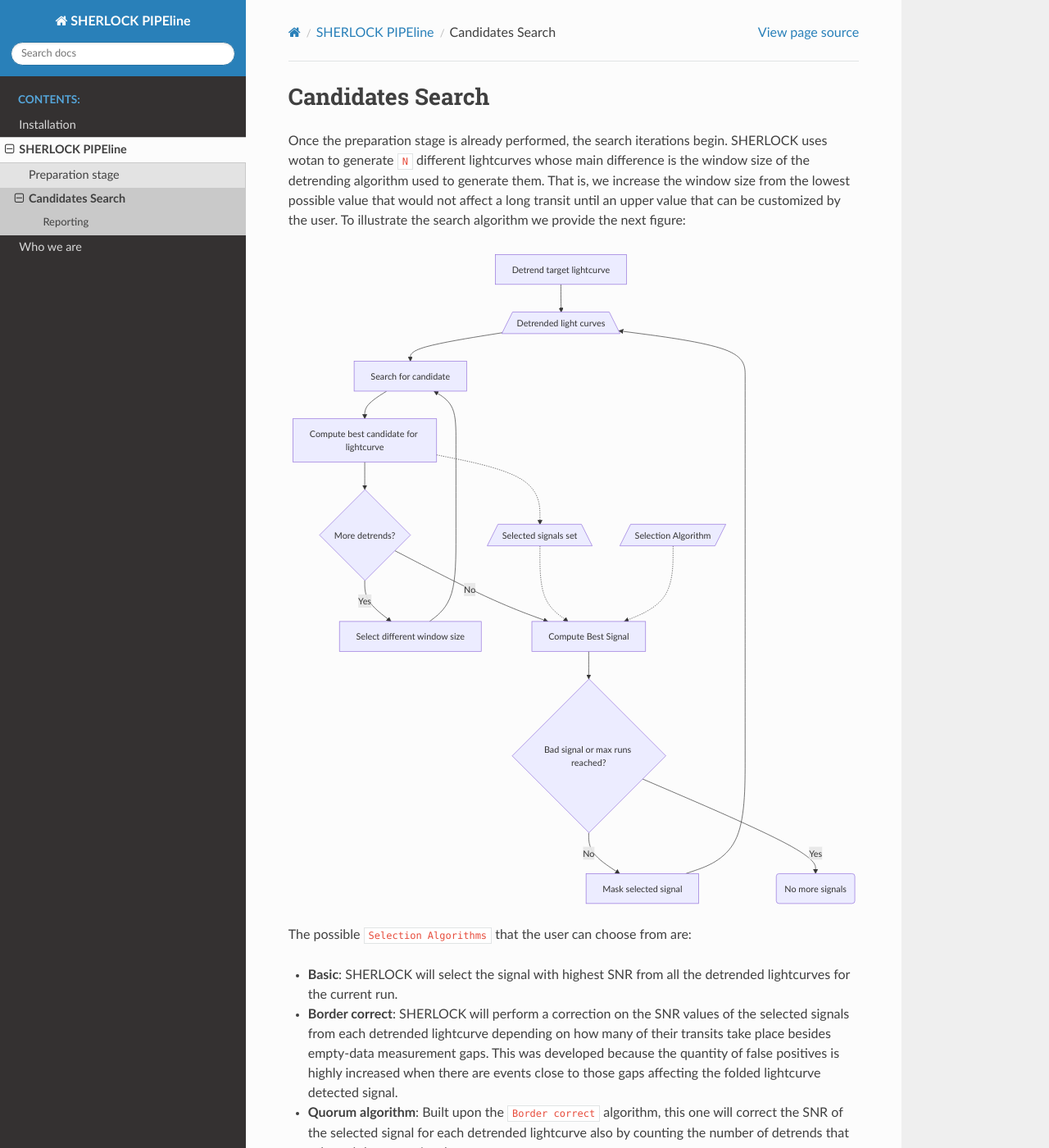
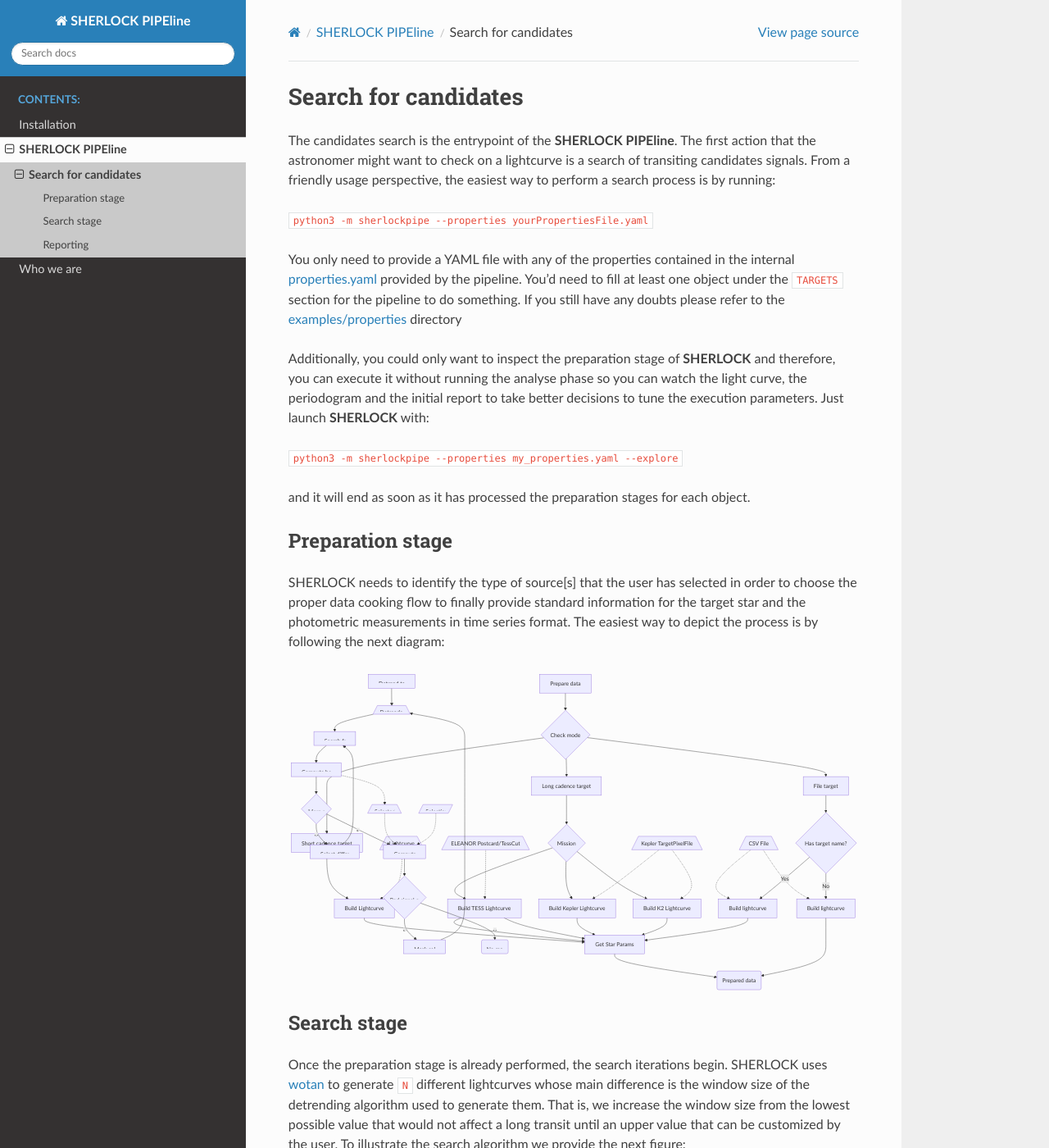
Before and after one commit to franpoz/SHERLOCK, a Sphinx documentation site: the page built from docs/source/search-proc.rst, in a window 1280 px wide and 1400 px high. Shown: the whole window at 82% size. Built offline with Sphinx 7.4.7 and the Read the Docs theme 2.0.0, drawn with Linux system fonts in a browser that asks for light colours; some of the changed text lies outside the part shown.

Commit message:
update doc

```diff
--- a/docs/source/index.rst
+++ b/docs/source/index.rst
@@ -5,11 +5,17 @@
 
 Welcome to SHERLOCK PIPEline's documentation!
 =============================================
+
 .. image:: _static/sherlock2.png
    :width: 300px
    :align: center
    :height: 300px
    :alt: SHERLOCK PIPEline Logo
+
+The SHERLOCK (Searching for Hints of Exoplanets fRom Lightcurves Of spaCe-based seeKers) PIPEline is a user-friendly pipeline, which
+minimizes the interaction of the user to the minimum when using data coming from *Kepler* or *TESS* missions. **SHERLOCK** makes use of previous well-known and well-tested codes which allow the exoplanets community to explore the public data from space-based missions without need of a deep knowledge of how the data are built and stored.
+In most of cases the user only needs to provide with a ``KIC-ID``, ``EPIC-ID``, ``TIC-ID`` or coordinates of the host star where wants to search for exoplanets.
+
 
 .. toctree::
    :maxdepth: 2
--- a/docs/source/search-proc.rst
+++ b/docs/source/search-proc.rst
@@ -3,11 +3,76 @@
    You can adapt this file completely to your liking, but it should at least
    contain the root `toctree` directive.
 
-=================
-Candidates Search
-=================
+=====================
+Search for candidates
+=====================
 
-Once the preparation stage is already performed, the search iterations begin. SHERLOCK uses wotan to generate ``N``
+The candidates search is the entrypoint of the **SHERLOCK PIPEline**. The first action that the astronomer might want
+to check on a lightcurve is a search of transiting candidates signals. From a friendly usage perspective, the easiest
+way to perform a search process is by running:
+
+``python3 -m sherlockpipe --properties yourPropertiesFile.yaml``
+
+You only need to provide a YAML file with any of the properties contained in the internal
+`properties.yaml <https://github.com/franpoz/SHERLOCK/blob/master/sherlockpipe/properties.yaml>`_
+provided by the pipeline. You'd need to fill at least one object under the ``TARGETS`` section for the
+pipeline to do something. If you still have any doubts please refer to the
+`examples/properties <https://github.com/franpoz/SHERLOCK/tree/master/examples/properties>`_ directory
+
+Additionally, you could only want to inspect the preparation stage of **SHERLOCK** and therefore, you can execute it without
+running the analyse phase so you can watch the light curve, the periodogram and the initial report to take better
+decisions to tune the execution parameters. Just launch **SHERLOCK** with:
+
+``python3 -m sherlockpipe --properties my_properties.yaml --explore``
+
+and it will end as soon as it has processed the preparation stages for each object.
+
+------------------
+Preparation stage
+------------------
+
+SHERLOCK needs to identify the type of source[s] that the user has selected in order to choose the proper data cooking
+flow to finally provide standard information for the target star and the photometric measurements in time series format.
+The easiest way to depict the process is by following the next diagram:
+
+.. mermaid::
+
+   flowchart TB
+       A[Prepare data] --> B{Check mode}
+           B --> C[Long cadence target]
+           B --> D[Short cadence target]
+           B --> E[File target]
+           C --> F{Mission}
+
+           D --> Short_builder[Build Lightcurve]
+           Lightkurve[/Lightcurve\] -.-> Short_builder
+           Short_builder --> StarInfo[Get Star Params]
+
+           F --> TESS_Long[Build TESS Lightcurve]
+           F --> Kepler_Long[Build Kepler Lightcurve]
+           F --> K2_Long[Build K2 Lightcurve]
+           ELEANOR[/ELEANOR Postcard/TessCut\] -.-> TESS_Long
+           LightKurve[/Kepler TargetPixelFile\] -.-> Kepler_Long
+           LightKurve[/Kepler TargetPixelFile\] -.-> K2_Long
+           TESS_Long --> StarInfo[Get Star Params]
+           TESS_Long --> StarInfo
+           Kepler_Long --> StarInfo
+           K2_Long --> StarInfo
+
+           StarInfo --> Target_lightcurve(Prepared data)
+
+           E --> HasName{Has target name?}
+           File[/CSV File\] -.-> BuildFromFile
+           File[/CSV File\] -.-> BuildFromFile1
+           HasName -- No --> BuildFromFile[Build lightcurve]
+           HasName -- Yes --> BuildFromFile1[Build lightcurve]
+           BuildFromFile --> Target_lightcurve
+           BuildFromFile1 --> StarInfo
+
+---------------
+Search stage
+---------------
+Once the preparation stage is already performed, the search iterations begin. SHERLOCK uses `wotan <https://github.com/hippke/wotan>`_ to generate ``N``
 different lightcurves whose main difference is the window size of the detrending algorithm used to generate them. That
 is, we increase the window size from the lowest possible value that would not affect a long transit until an upper value
 that can be customized by the user. To illustrate the search algorithm we provide the next figure:
@@ -37,9 +102,9 @@ The possible ``Selection Algorithms`` that the user can choose from are:
 * **Quorum algorithm**: Built upon the ``Border correct`` algorithm, this one will correct the SNR of the selected signal for each detrended lightcurve also by counting the number of detrends that selected the same signal.
 * **Custom algorithm**: The user can also inject his own signal selection algorithm by implementing the `SignalSelector <https://github.com/franpoz/SHERLOCK/tree/master/sherlockpipe/scoring/SignalSelector.py>`_ class. See the `example <https://github.com/franpoz/SHERLOCK/tree/master/examples/properties/custom_algorithms.yaml>`_.
 
----------
+---------------
 Reporting
----------
+---------------
 
 SHERLOCK produces several information items under a new directory for every analysed object:
 
@@ -77,6 +142,7 @@ SHERLOCK produces several information items under a new directory for every anal
       ...
 
 * **Candidates csv file**: Containing the same information than the Most Promising Candidates log but in a csv format so it can be read by future additions to the pipeline like vetting or fitting endpoints.
+* **Star parameters csv file**: Containing several parameters of the host star.
 * **Lomb-Scargle periodogram plot**: Showing the period strengths. Example:
 
    .. image:: _static/periodogram.png
--- a/docs/source/the-pipeline.rst
+++ b/docs/source/the-pipeline.rst
@@ -17,5 +17,4 @@ finishing into their ground-based observation plans. These are the steps that it
    :maxdepth: 2
    :caption: Contents:
 
-   prepare
    search-proc
```
Also changed, not shown: docs/source/installation.rst (+4 -4 lines), docs/source/prepare.rst (deleted, +0 -46 lines).
